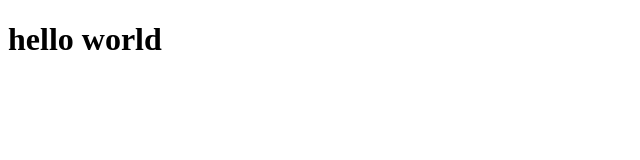
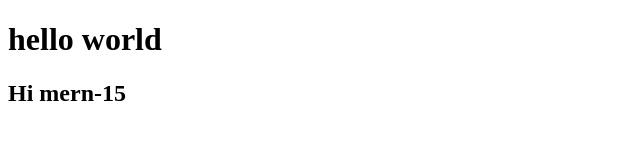
Before and after one commit to gfgAman/mern-151, a plain HTML site: page index.html in a window 1280 px wide. Shown: the whole page, without its empty margins (0-640 px from the left). Drawn offline with Linux system fonts and the light colour scheme.

Commit message:
add:h2tag

```diff
--- a/index.html
+++ b/index.html
@@ -11,6 +11,7 @@
     <h1>
         hello world
     </h1>
+    <h2>Hi mern-15</h2>
 </body>
 
 </html>
```
